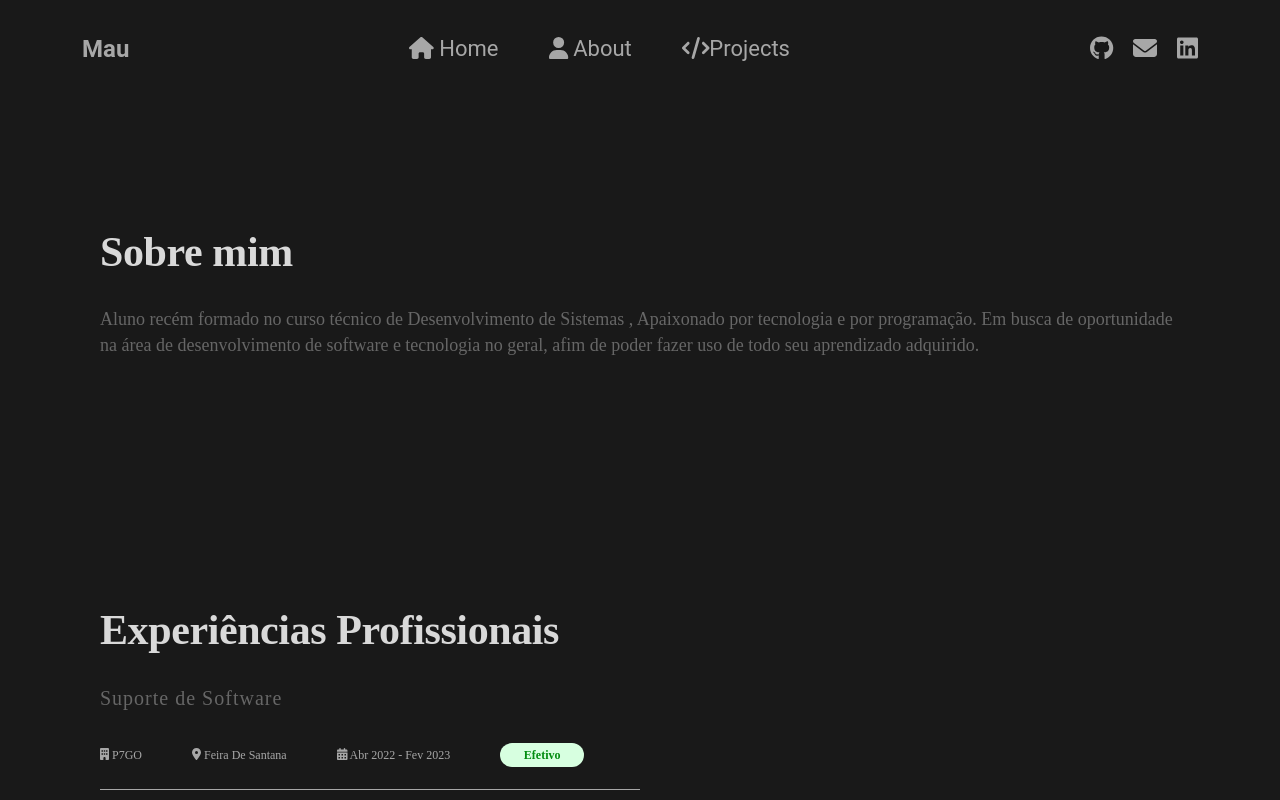
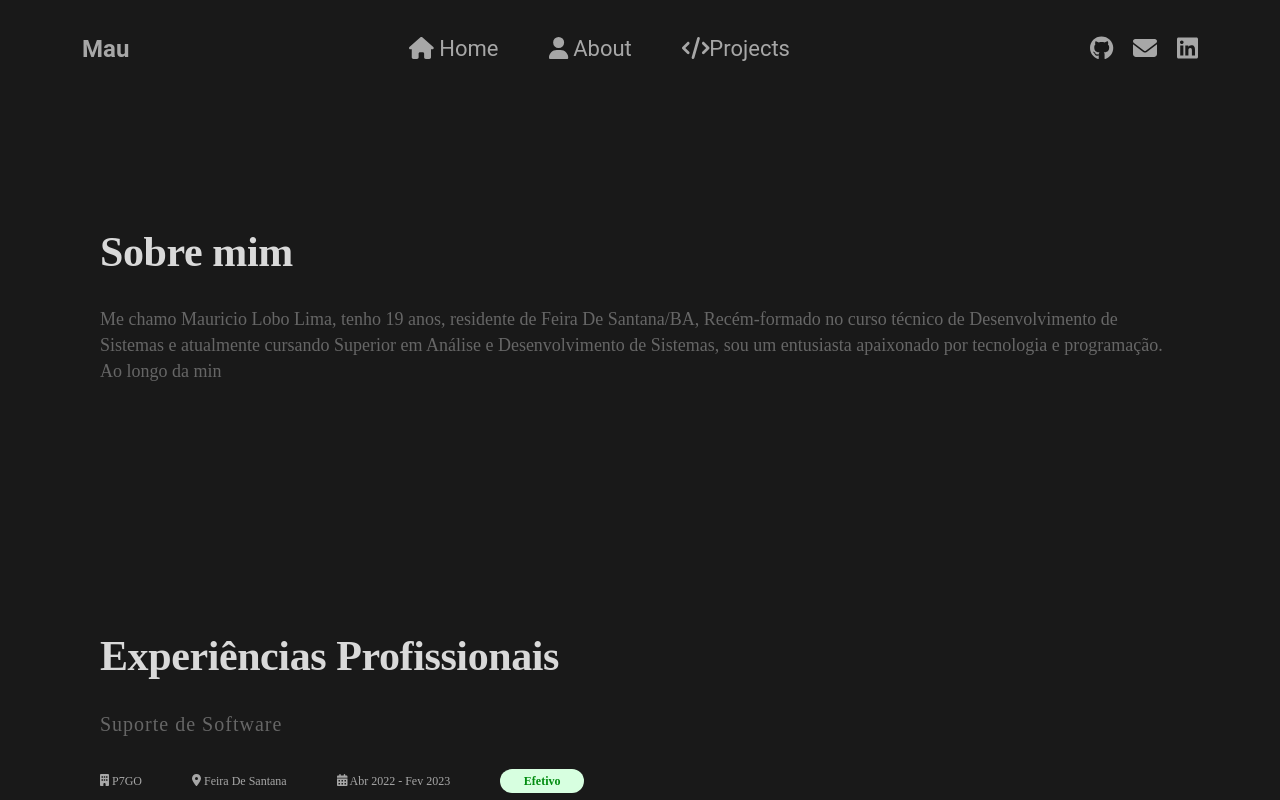
Before and after one commit to MaauLobo/my-portifolio, a Vue app: page /about in a window 1280 px wide. Shown: the top 800 px of the page. Built offline with nearby package versions, Linux system fonts and the light colour scheme; a small style sheet from the web is missing.

Commit message:
atualização portifolio

```diff
--- a/src/components/aboutme.component.vue
+++ b/src/components/aboutme.component.vue
@@ -2,10 +2,18 @@
   <div class="aboutme">
     <h1>Sobre mim</h1>
     <p ref="typewriter">
-        Aluno recém formado no curso técnico de Desenvolvimento de Sistemas ,
-        Apaixonado por tecnologia e por programação. Em
-busca de oportunidade na área de desenvolvimento de software e tecnologia
-no geral, afim de poder fazer uso de todo seu aprendizado adquirido.
+      Me chamo Mauricio Lobo Lima, tenho 19 anos, residente de Feira De
+      Santana/BA, Recém-formado no curso técnico de Desenvolvimento de Sistemas
+      e atualmente cursando Superior em Análise e Desenvolvimento de Sistemas,
+      sou um entusiasta apaixonado por tecnologia e programação. Ao longo da
+      minha jornada acadêmica, dediquei-me intensivamente ao estudo e prática
+      das mais recentes tendências e linguagens de programação, consolidando um
+      sólido conhecimento na área. Estou aberto a oportunidades de estágio,
+      trainee ou qualquer tipo de oportunidade que me permitam aplicar e aprimorar minhas
+      habilidades em um ambiente profissional. Agradeço antecipadamente pela
+      consideração e estou pronto para enfrentar novos desafios e contribuir
+      para o sucesso de projetos inovadores na área de desenvolvimento de
+      software.
     </p>
   </div>
 </template>
--- a/src/views/Screen.vue
+++ b/src/views/Screen.vue
@@ -5,6 +5,7 @@
     <about/>
     <!-- Minhas Tecnologias -->
     <tech/>
+
   </div>
 </template>
 
@@ -42,6 +43,7 @@ export default {
     navcomp,
     about,
     tech,
+
   },
 };
 </script>
```
Also changed, not shown: src/components/footer.component.vue (deleted). Lines whose indentation alone changed are shown as unchanged.
